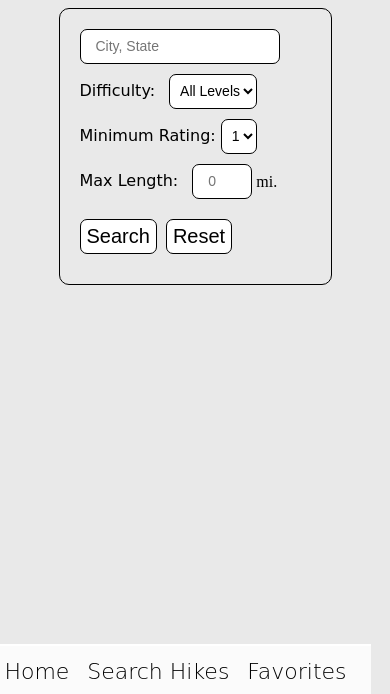
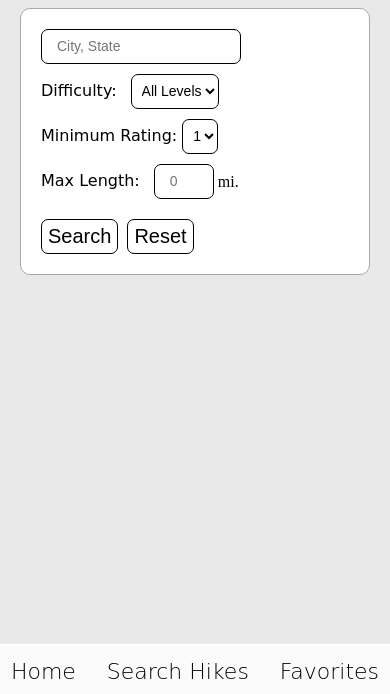
Before and after one commit to Plant-Parenthood/Flora, a website with bundled scripts: page public/hikes.html in a window 390 px wide. Shown: the part 150-844 px from the top of the page. Built offline with nearby package versions, Linux system fonts and the light colour scheme; no server answers; sample sign-in values are in the browser's storage; a web font is replaced by a local one.

Commit message:
search-sort box resized

```diff
--- a/public/common/Nav.css
+++ b/public/common/Nav.css
@@ -5,7 +5,7 @@
 .nav {
     font-family: 'Calistoga', cursive;
     font-weight: lighter;
-    width: 100%;
+    width: 110%;
     display: flex;
     justify-content: space-around;
     position: fixed;
--- a/public/hikes/HikesList.css
+++ b/public/hikes/HikesList.css
@@ -12,13 +12,15 @@ body {
     grid-gap: 10px;
     width: 380px;
     border-radius: 15px;
-    margin: 0 auto;
+    margin: 0 auto 60px auto;
+
 }
 
 @media (min-width: 780px) {
     .hikes-list {
         width: 730px;
         grid-template-columns: repeat(2, minmax(300px, 1fr));
+        margin: 0 auto;
       }
 }
 
@@ -26,6 +28,7 @@ body {
     .hikes-list {
         width: 1080px;
         grid-template-columns: repeat(3, minmax(300px, 1fr));
+        margin: 0 auto;
       }
 }
 
@@ -33,5 +36,6 @@ body {
     .hikes-list {
         width: 1430px;
         grid-template-columns: repeat(4, minmax(300px, 1fr));
+        margin: 0 auto;
       }
 }
--- a/public/hikes/SearchSort.css
+++ b/public/hikes/SearchSort.css
@@ -6,11 +6,12 @@
     'rating'
     'length'
     'buttons';
-    border: 1px solid black;
+    border: 1px solid #aaa;
     padding: 20px;
     border-radius: 10px;
-    width: 70%;
+    width: 350px;
     margin: 2% auto;
+    background: white;
 }
 
 .search-box {
@@ -30,7 +31,6 @@
 }
 
 .buttons {
-    margin-bottom: 10px;
     margin-top: 10px;
 }
 
@@ -98,6 +98,7 @@ input {
         grid-template:
         'search-box difficulty rating length'
         'buttons . . .';
+        width: 60%;
     }
 
     .search-box {
--- a/public/home/App.css
+++ b/public/home/App.css
@@ -8,7 +8,7 @@ section {
     background: white;
     padding: 30px;
     border-radius: 10px;
-    border: 1px solid black;
+    border: 1px solid #aaa;
 }
 
 form p {
```
